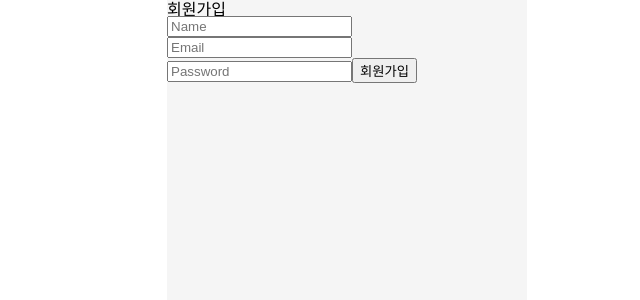
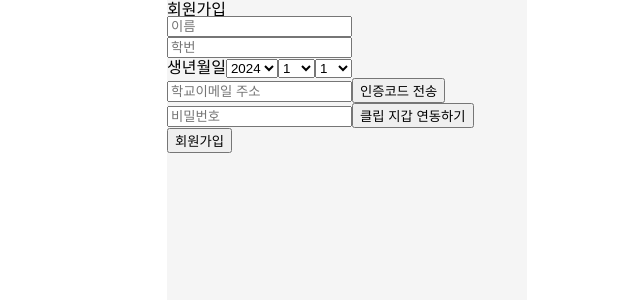
Before and after one commit to Storyos/blocking, a React (Create React App) app in the folder client/: page /signup in a window 1280 px wide. Shown: the top 300 px of the page, without its empty margins (293-933 px from the left). Built offline with nearby package versions, Linux system fonts and the light colour scheme.

Commit message:
회원가입 페이지 수정, 이메일 인증 기능 미완

```diff
--- a/client/src/components/LoginConfirm.jsx
+++ b/client/src/components/LoginConfirm.jsx
@@ -1,11 +1,11 @@
-// 로그인하지 않은 사용자는 login 페이지로 리디렉션
+// 로그인하지 않은 사용자는 walletlogin 페이지로 리디렉션
 import { Navigate } from "react-router-dom";
 import { auth } from "../firebase";
 
 export default function LoginConfirm({ children }) {
   const user = auth.currentUser;
   if (user === null) {
-    return <Navigate to="/login" />;
+    return <Navigate to="/walletlogin" />;
   }
   return children;
 }
--- a/client/src/routes/login/SignUp.jsx
+++ b/client/src/routes/login/SignUp.jsx
@@ -1,16 +1,50 @@
 import React, { useState } from "react";
 import { useNavigate } from "react-router-dom";
 import { FirebaseError } from "firebase/app";
-import { createUserWithEmailAndPassword, signInWithEmailAndPassword, updateProfile } from "firebase/auth";
+import { createUserWithEmailAndPassword, updateProfile } from "firebase/auth";
 import { useForm } from "react-hook-form";
 import { auth } from "../../firebase";
+import axios from "axios";
 
 export default function SignUp() {
   const navigate = useNavigate();
   const [isLoading, setLoading] = useState(false);
   const [error, setError] = useState("");
-  const { register, handleSubmit } = useForm();
+  const [isCodeSended, setIsCodeSended] = useState(false);
+  const [emailConfirm, setEmailConfirm] = useState(false);
+  const { register, handleSubmit, watch } = useForm();
+  const email = watch("email");
 
+  const years = Array.from({ length: 100 }, (_, i) => new Date().getFullYear() - i);
+  const months = Array.from({ length: 12 }, (_, i) => i + 1);
+  const days = Array.from({ length: 31 }, (_, i) => i + 1);
+
+  // 이메일 전송
+  const handleEmailCheck = async () => {
+    const emailRegex = /^[^\s@]+@[^\s@]+\.[^\s@]+$/;
+    if (!email) {
+      alert("이메일을 입력해주세요.");
+      return;
+    }
+    if (!emailRegex.test(email)) {
+      alert("유효한 이메일 형식이 아닙니다.");
+      return;
+    }
+    try {
+      const response = await axios.post("http://univcert.com/api/v1/certify", {
+        key: "80718826-ee42-485f-a2ce-65b366bd1e74",
+        email: email,
+        univName: "부경대학교",
+        univ_check: false,
+      });
+      console.log(response.data);
+      setIsCodeSended(true);
+    } catch (error) {
+      console.error(error);
+    }
+  };
+
+  // 회원가입 버튼 클릭시
   const onSubmit = async (data) => {
     const { name, email, password } = data;
     setError("");
@@ -36,19 +70,69 @@ export default function SignUp() {
       <form onSubmit={handleSubmit(onSubmit)}>
         <input
           {...register("name", { required: true })}
-          placeholder="Name"
+          placeholder="이름"
           type="text"
         />
         <input
+          {...register("studentNumber", { required: true })}
+          placeholder="학번"
+          type="number"
+        />
+        <div>
+          <label>생년월일</label>
+          <select {...register("year", { required: true })}>
+            {years.map((year) => (
+              <option
+                key={year}
+                value={year}
+              >
+                {year}
+              </option>
+            ))}
+          </select>
+          <select {...register("month", { required: true })}>
+            {months.map((month) => (
+              <option
+                key={month}
+                value={month}
+              >
+                {month}
+              </option>
+            ))}
+          </select>
+          <select {...register("day", { required: true })}>
+            {days.map((day) => (
+              <option
+                key={day}
+                value={day}
+              >
+                {day}
+              </option>
+            ))}
+          </select>
+        </div>
+        <input
           {...register("email", { required: true })}
-          placeholder="Email"
+          placeholder="학교이메일 주소"
           type="email"
+          disabled={isCodeSended}
         />
+        {isCodeSended ? (
+          "전송 완료"
+        ) : (
+          <button
+            type="button"
+            onClick={handleEmailCheck}
+          >
+            인증코드 전송
+          </button>
+        )}
         <input
           {...register("password", { required: true })}
-          placeholder="Password"
+          placeholder="비밀번호"
           type="password"
         />
+        <button>클립 지갑 연동하기</button>
         <input
           type="submit"
           value={isLoading ? "Loading..." : "회원가입"}
```
